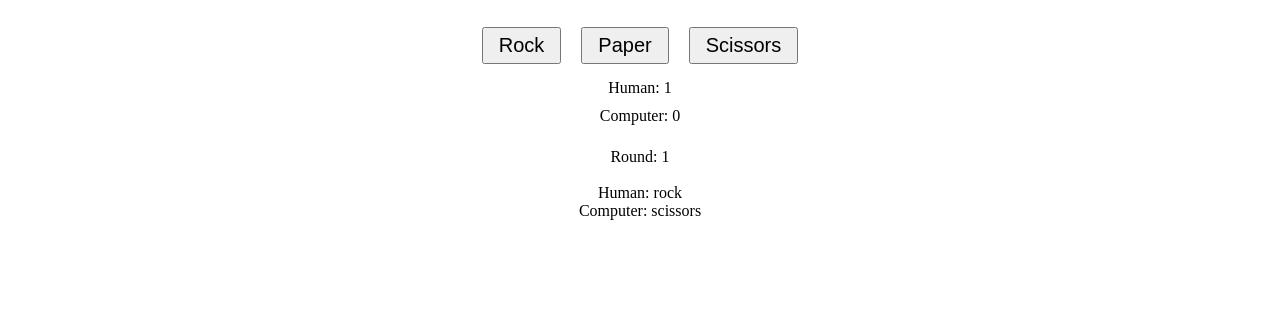
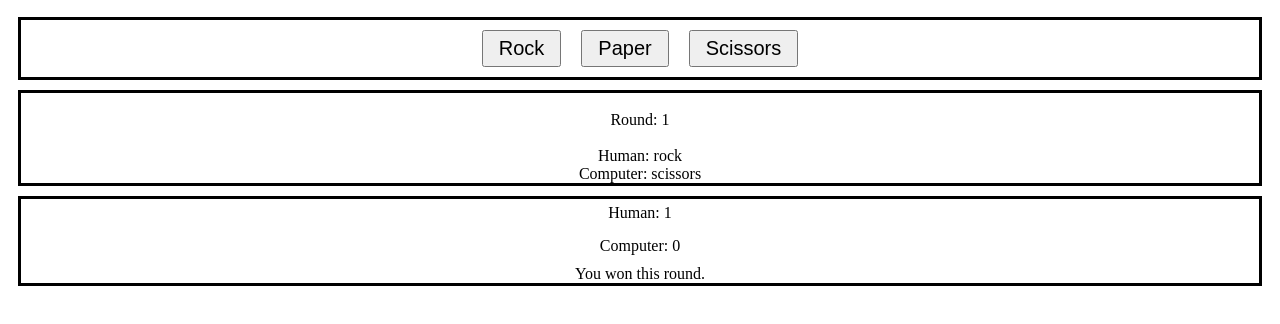
Before and after one commit to lkbnavarro/odin-rock-paper-scissors, a plain HTML site: page index.html in a window 1280 px wide. Both pictures are taken after a click on the button "Rock". Shown: the part 138-462 px from the top of the page. Drawn offline with Linux system fonts and the light colour scheme; a web font is replaced by a local one.

Commit message:
Fixed logic when the game is completed.

```diff
--- a/game-logic-dom.js
+++ b/game-logic-dom.js
@@ -3,7 +3,7 @@ const body = document.body;
 const result = document.createElement("div");
 
 const btnContainer = document.createElement("div");
-btnContainer.setAttribute("id", "btn-container")
+btnContainer.setAttribute("id", "btn-container");
 
 const logsContainer = document.createElement("div");
 logsContainer.setAttribute("id", "logs-container")
@@ -34,6 +34,9 @@ const compScoreBoard = document.createElement("div")
 compScoreBoard.textContent = "Computer: 0"
 compScoreBoard.id = "compSB"
 
+const winnerScoreBoard = document.createElement("div")
+winnerScoreBoard.id = "winnerSB"
+
 
 result.textContent = "Click a button to start!";
 
@@ -45,15 +48,16 @@ btnContainer.append(paperbtn);
 btnContainer.append(scissorsbtn);
 scoreboardContainer.append(humanScoreBoard);
 scoreboardContainer.append(compScoreBoard);
+scoreboardContainer.append(winnerScoreBoard);
 
+body.append(logsContainer);
 body.append(scoreboardContainer);
-body.append(logsContainer);
 logsContainer.append(result);
 
 
 
 const buttons = document.querySelectorAll('button');
-let round = 0, humanScore = 0, computerScore = 0;
+let humanScore = 0, computerScore = 0;
 
 function getComputerSelection(){
     let randomNumber = Math.random();
@@ -67,7 +71,6 @@ function getComputerSelection(){
 }
 
 playRound = (human, computer) => {
-    round++
     if(human === computer){
         return "Draw."
     }else if((human === 'rock' || computer === 'scissors') || (human === 'paper' && computer === 'rock') || (human === 'scissors' && computer === 'paper')){
@@ -81,36 +84,52 @@ playRound = (human, computer) => {
 
 
 function displayResult(choiceH, choiceC, humanCurrentScore, compCurrentScore, currentRound){
-    // const status = document.createElement("div")
-    // status.innerText = `
-    //     Round: ${currentRound} \n Human: ${choiceH} \n Computer: ${choiceC} \n
-    //     Human Score: ${humanCurrentScore} \n Computer Score: ${compCurrentScore} \n
-    //     `
     result.innerText = `
         Round: ${currentRound} \n
         Human: ${choiceH} \n Computer: ${choiceC} \n`
-
     humanScoreBoard.innerText = `Human: ${humanCurrentScore}`;
     compScoreBoard.innerText = `Computer: ${compCurrentScore}`;
 }
 
-buttons.forEach(button => {
-    button.addEventListener("click", () => {
-        if(round != 5){
-            const humanChoice = button.value;
-            const computerChoice = getComputerSelection();
-            playRound(humanChoice, computerChoice);
-            displayResult(humanChoice, computerChoice, humanScore, computerScore, round);
-            // rockbtn.classList = "disabled"
-            // paperbtn.classList = "disabled"
-            // scissorsbtn.classList = "disabled"
-        } else{
-            const gameResult = document.createElement("div")
-            gameResult.innerText = "The game has ended."
-            result.append(gameResult)
+function determineWinner(){
+    if(humanScore > computerScore){
+        return "You won the game!"
+    } else if(humanScore < computerScore){
+        return "You lost the game."
+    } else{
+        return "The game ended in a draw."
+    }
+}
 
-        }
-    })
+playGame = () => {
+    let round = 0;
+    if(round != 5){
+        buttons.forEach(button => {
+            button.addEventListener("click", () => {
+                if (round >= 5) {
+
+                    buttons.forEach(btn => btn.disabled = true);
+                    return;
+                }
+                round++;
+                const humanChoice = button.value;
+                const computerChoice = getComputerSelection();
+                winnerScoreBoard.innerText = playRound(humanChoice, computerChoice);
+                displayResult(humanChoice, computerChoice, humanScore, computerScore, round);
+                if (round == 5) {
+                    buttons.forEach(btn => btn.disabled = true);
+                    const gameResult = document.createElement("div");
+                    gameResult.id = "game-result";
+                    gameResult.innerText = determineWinner();
+                    body.append(gameResult);
+                }
+            })
+        })
+    }
 
 
-})
+
+
+}
+
+playGame();
--- a/styles.css
+++ b/styles.css
@@ -17,11 +17,6 @@ h1{
     margin: 10px;
 } */
 
-#score-container{
-    display: flex;
-    flex-direction: column;
-}
-
 #humanSB, #compSB{
     margin: 5px;
 }
@@ -36,3 +31,18 @@ h1{
     opacity: 0.6;
     cursor: not-allowed;
 }
+
+#btn-container, #logs-container{
+    border-style: solid;
+    margin: 10px;
+    display: flex;
+    justify-content: center;
+}
+
+#score-container{
+    border-style: solid;
+    margin: 10px;
+    display: flex;
+    flex-direction: column;
+    gap: 5px;
+}
```
